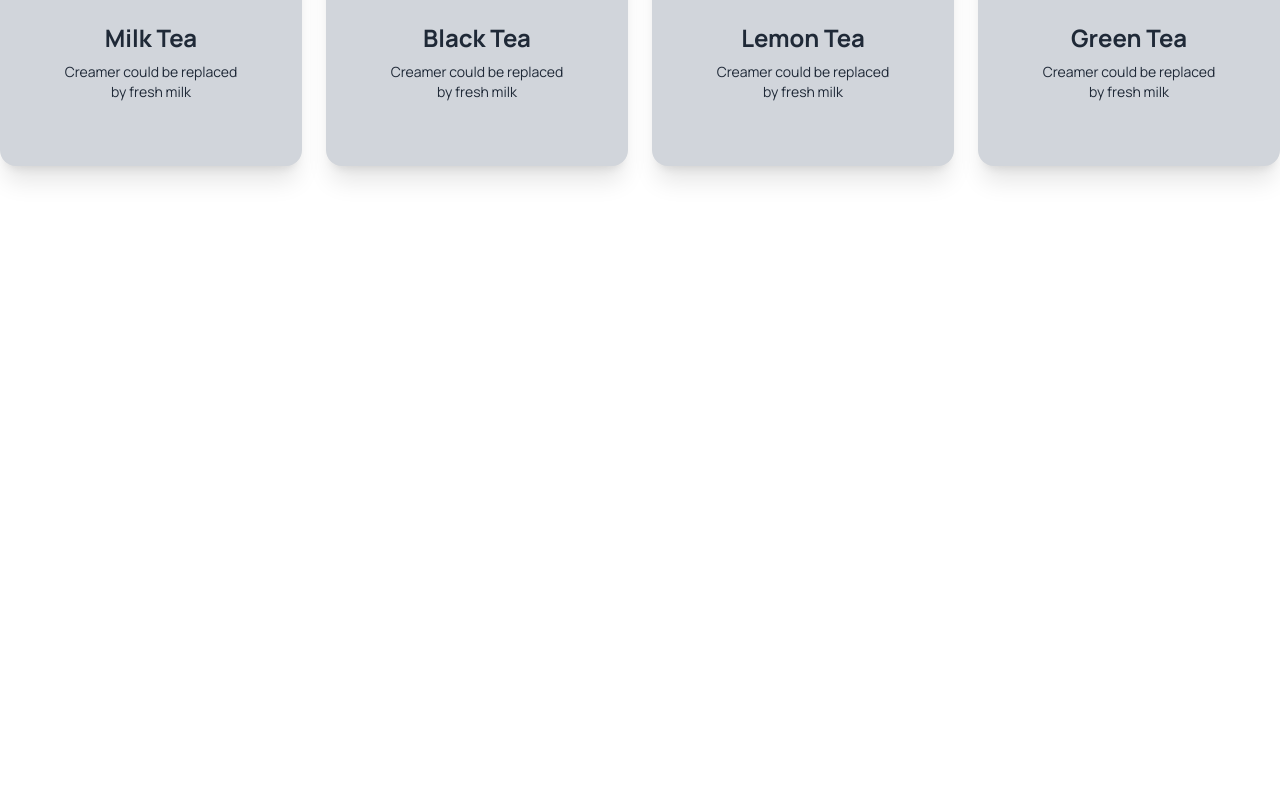
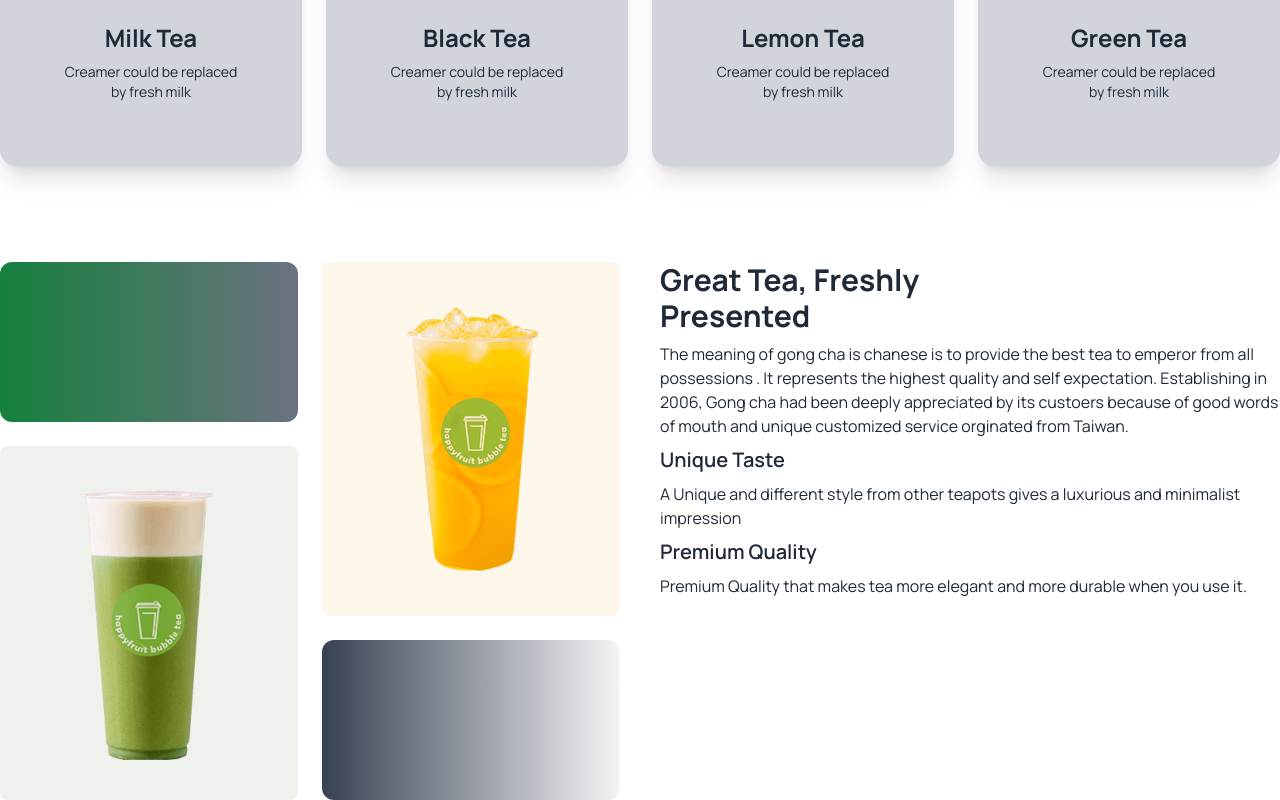
Before and after one commit to FarhanFuad97/Tea-House79, a plain HTML site: page index.html in a window 1280 px wide. Shown: the part 839-1639 px from the top of the page. Before the commit the page ends 1101 px from the top, so only its background shows below. Drawn offline with nearby package versions, Linux system fonts and the light colour scheme.

Commit message:
addad a great tea section

```diff
--- a/index.html
+++ b/index.html
@@ -100,6 +100,30 @@
           </div>
         </div>
       </section>
+      <!---------------Great Tea Section-------------------->
+      <section class="flex gap-10 flex-col lg:flex-row">
+        <div class="grid gap-6 grid-cols-1 md:grid-cols-2 flex-1">
+      <div class="rounded-xl h-40 bg-gradient-to-r from-green-700 to-gray-500 ">
+
+      </div>
+      <div class="row-span-2 bg-[#FDF7E9] rounded-lg px-6 py-10 flex justify-center items-center">
+        <img src="images/fresh-1.png" alt="">
+      </div>
+      <div class="row-span-2 bg-[#EFF2EC] rounded-lg px-6 py-10 flex justify-center items-center">
+        <img src="images/fresh-2.png" alt="">
+      </div>
+      <div class="rounded-xl h-40 bg-gradient-to-r from-gray-700 to-gray-100 "></div>
+      </div>
+        <div class="space-y-2 flex-1">
+       <h3 class="text-3xl font-bold">Great Tea, Freshly<br/>Presented</h3>
+       <p class="mt-5">The meaning of gong cha is chanese is to provide the best tea to emperor from all possessions . It represents the highest quality and self expectation. Establishing in 2006, Gong cha had been deeply appreciated by its custoers  because of good words of mouth and unique customized service orginated from Taiwan.</p>
+       <h4 class="text-xl font-semibold mt-5">Unique Taste</h4>
+       <p class="mt-1">A Unique and different style from other teapots gives a luxurious and minimalist impression</p>
+       <h4 class="text-xl mt-4 font-semibold">Premium Quality</h4>
+       <p class="mt-1">Premium Quality that makes tea more elegant and more durable when you use it.</p>
+        </div>
+
+      </section>
 
     </main>
     <footer>
```
